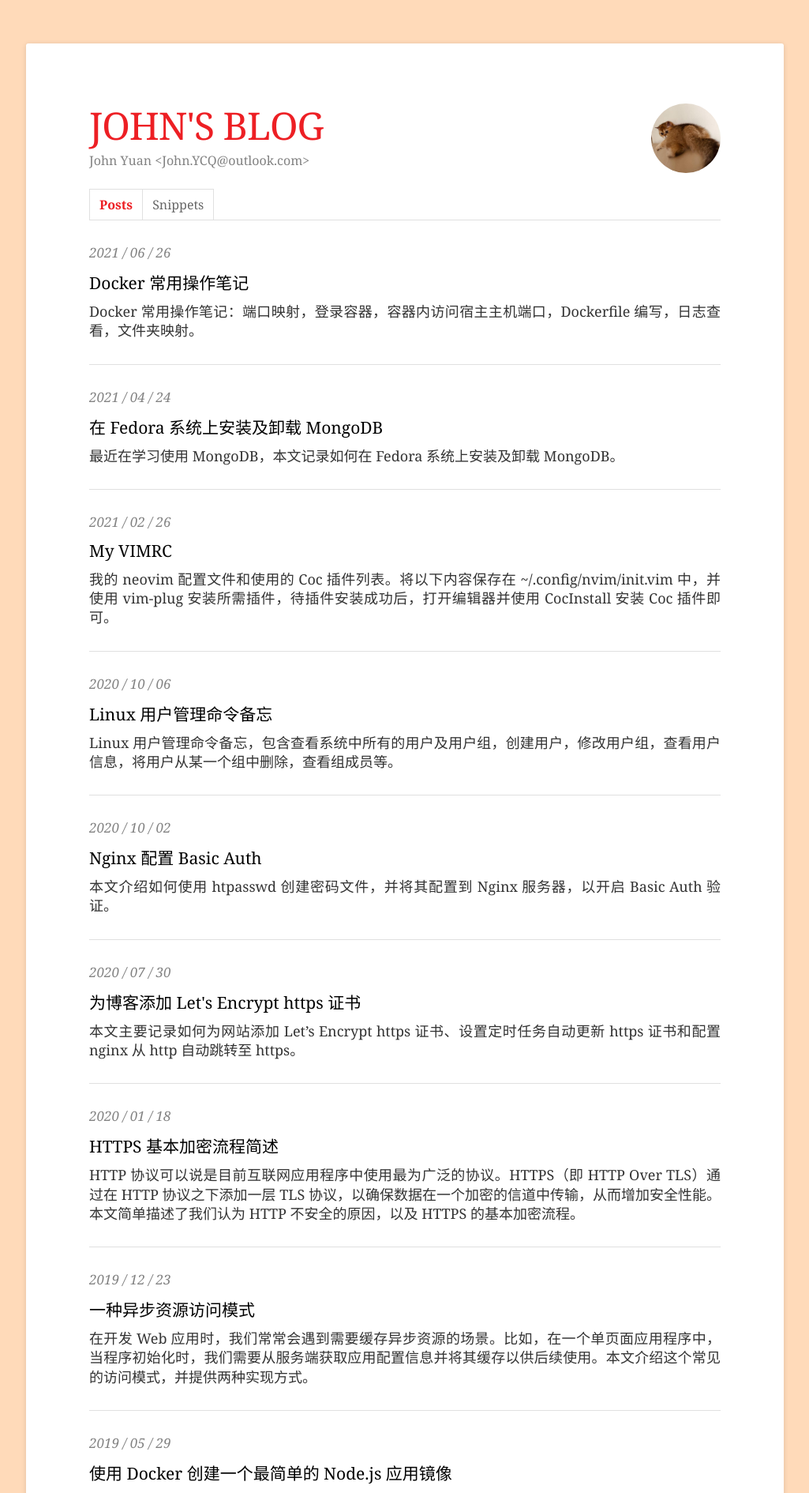
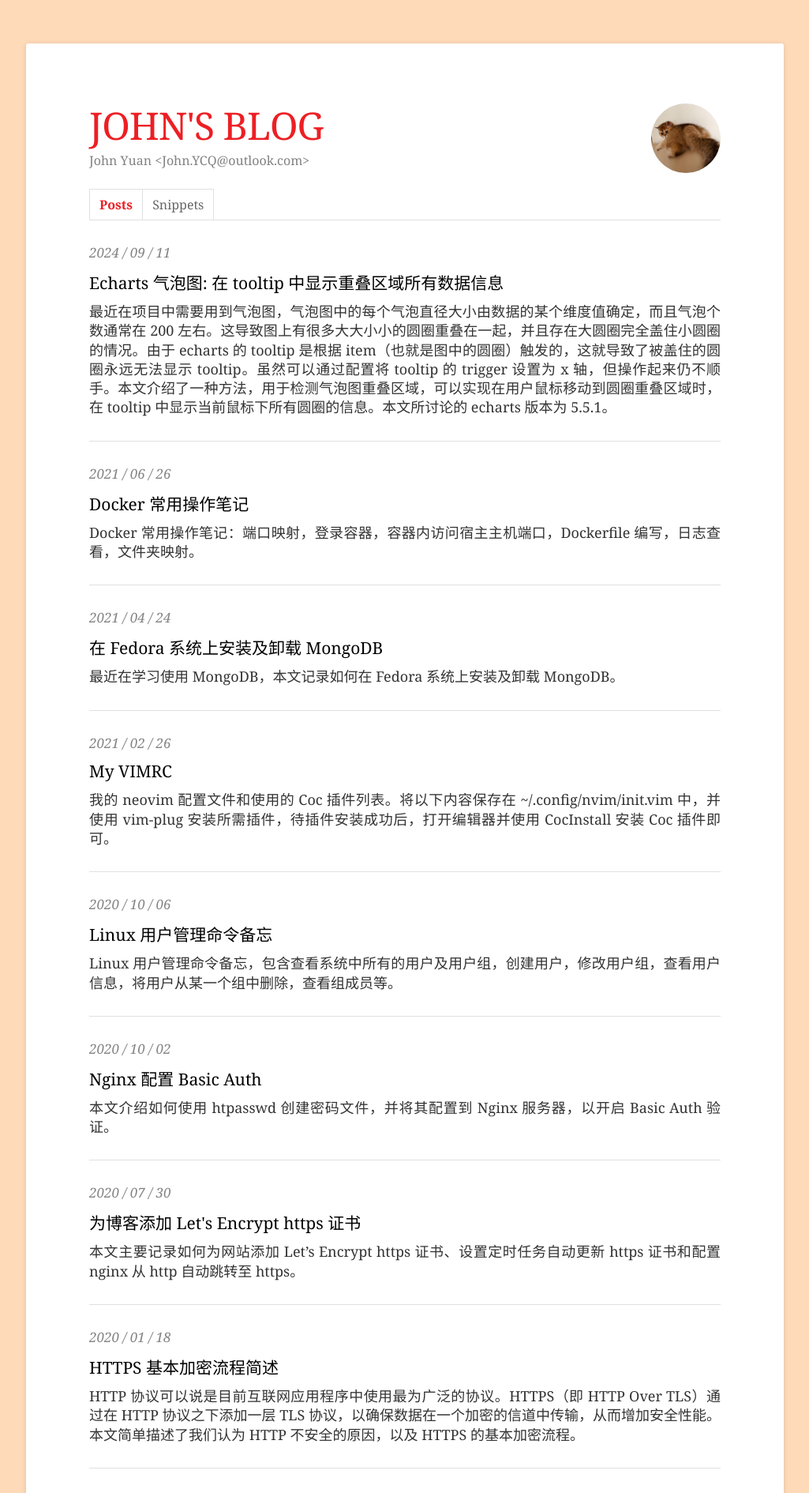
Before and after one commit to john-yuan/blog, a Jekyll site: the page built from index.md, in a window 1280 px wide. Shown: the top 1890 px of the page at 79% size, without its empty margins (127-1152 px from the left). Built offline with Jekyll 4.4.1, drawn with Linux system fonts in a browser that asks for light colours.

Commit message:
docs: 《Echarts 气泡图: 在 tooltip 中显示重叠区域所有数据信息》

```diff
--- /dev/null
+++ b/_posts/2024-09-11-echarts-bubble-chart-overlap.md
@@ -0,0 +1,18 @@
+---
+layout: post
+title: "Echarts 气泡图: 在 tooltip 中显示重叠区域所有数据信息"
+category: JavaScript
+tags: echarts
+---
+
+最近在项目中需要用到气泡图，气泡图中的每个气泡直径大小由数据的某个维度值确定，而且气泡个数通常在 200 左右。这导致图上有很多大大小小的圆圈重叠在一起，并且存在大圆圈完全盖住小圆圈的情况。由于 echarts 的 tooltip 是根据 item（也就是图中的圆圈）触发的，这就导致了被盖住的圆圈永远无法显示 tooltip。虽然可以通过配置将 tooltip 的 trigger 设置为 x 轴，但操作起来仍不顺手。本文介绍了一种方法，用于检测气泡图重叠区域，可以实现在用户鼠标移动到圆圈重叠区域时，在 tooltip 中显示当前鼠标下所有圆圈的信息。本文所讨论的 echarts 版本为 5.5.1。
+
+<!--more-->
+
+实现效果如下（具体实现<a href="/shared/demo/echarts-bubble-chart-overlap.html" target="_blank">请打开此页面</a>并查看源代码）：
+
+<iframe
+    class="iframe"
+    height="384px"
+    src="/shared/demo/echarts-bubble-chart-overlap.html"
+></iframe>
--- a/_sass/_global.scss
+++ b/_sass/_global.scss
@@ -107,3 +107,9 @@ body {
         }
     }
 }
+
+.iframe {
+    display: block;
+    width: 100%;
+    border: 1px solid #ddd;
+}
```
Also changed, not shown: shared/demo/echarts-bubble-chart-overlap.html (added, +180 -0 lines).
